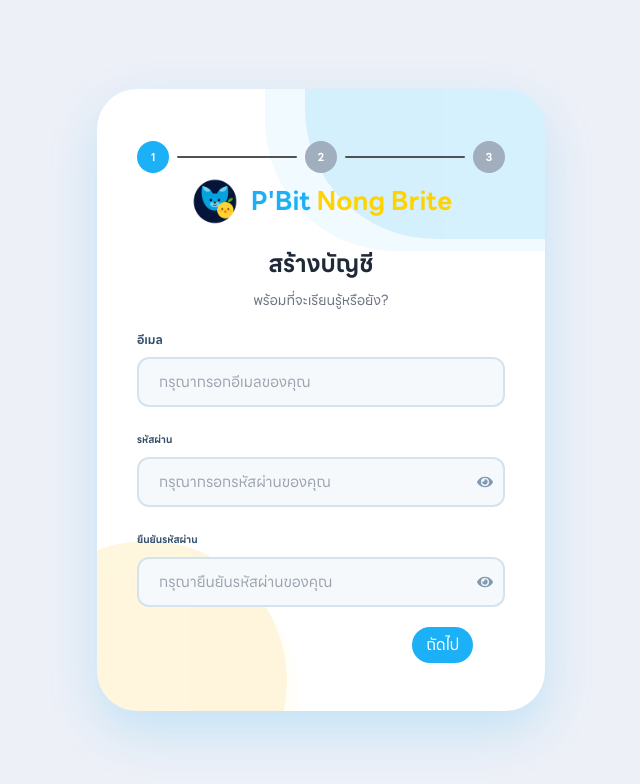
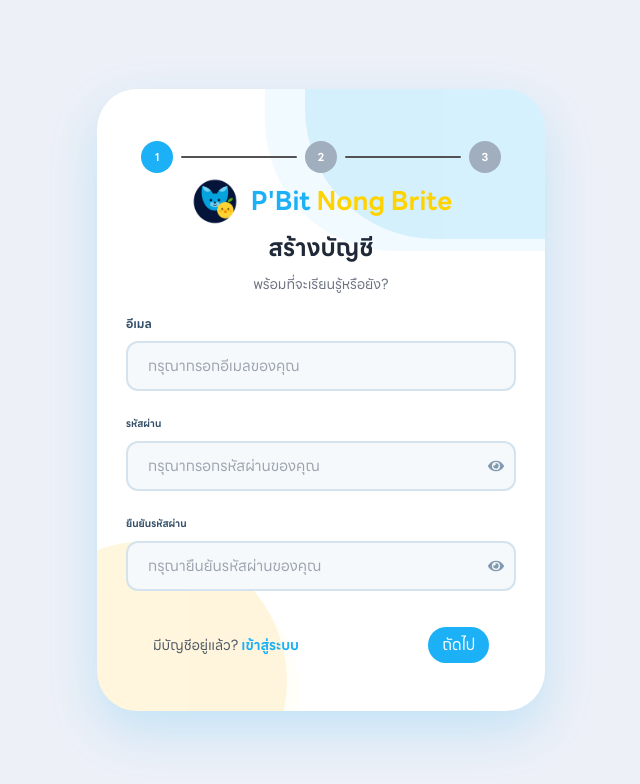
Before and after one commit to ThanakhonOonklan/pbit-nongbrite-project-Frontend_2, a Next.js app: page /register in a window 1280 px wide. Shown: the top 784 px of the page, without its empty margins (319-959 px from the left). Built offline with nearby package versions, Linux system fonts and the light colour scheme.

Commit message:
update_login_reg

```diff
--- a/src/app/register/page.tsx
+++ b/src/app/register/page.tsx
@@ -3,7 +3,11 @@
 import { RegisterForm } from "@/components/auth/RegisterForm";
 
 export default function RegisterPage() {
-  const handleRegister = (_email: string, _password: string, _confirmPassword: string) => {
+  const handleRegister = (
+    _email: string,
+    _password: string,
+    _confirmPassword: string
+  ) => {
     // TODO: Add your register logic here
   };
 
--- a/src/components/auth/ForgetPasswordForm.tsx
+++ b/src/components/auth/ForgetPasswordForm.tsx
@@ -5,6 +5,7 @@ import { Image } from "@/components/common/Image";
 import { InputField } from "@/components/common/InputField";
 import { PasswordField } from "@/components/common/PasswordField";
 import { OTPInput } from "@/components/common/OTPInput";
+import { LoadingOverlay } from "@/components/common/LoadingOverlay";
 import Stepper, { Step } from "@/components/common/Stepper";
 import { useRouter } from "next/navigation";
 
@@ -14,6 +15,7 @@ export interface ForgetPasswordFormProps {
 
 const ForgetPasswordForm: React.FC<ForgetPasswordFormProps> = ({ onSubmit }) => {
   const router = useRouter();
+  const [isLoading, setIsLoading] = React.useState(false);
 
   // Step 1: Email
   const [email, setEmail] = React.useState("");
@@ -38,12 +40,16 @@ const ForgetPasswordForm: React.FC<ForgetPasswordFormProps> = ({ onSubmit }) =>
   }, [countdown]);
 
   const handleFinalStepCompleted = () => {
+    if (isLoading) return;
+    setIsLoading(true);
     const otpString = otp.join("");
+    setTimeout(() => {
       if (onSubmit) {
         onSubmit(email, otpString, password, confirmPassword);
       }
       // Navigate to login page after completion
       router.push("/login");
+    }, 1000);
   };
 
   const handleOTPChange = (value: string[]) => {
@@ -70,7 +76,7 @@ const ForgetPasswordForm: React.FC<ForgetPasswordFormProps> = ({ onSubmit }) =>
   const renderStep1 = () => (
     <>
       {/* Title */}
-      <h1 className="text-[24px] sm:text-[26px] md:text-[28px] font-bold text-gray-800 leading-tight mb-1 text-center">
+      <h1 className="text-[24px] sm:text-[26px] md:text-[28px] font-bold text-gray-800 leading-tight mb-1 text-center mt-3">
         ลืมรหัสผ่าน?
       </h1>
 
@@ -80,7 +86,8 @@ const ForgetPasswordForm: React.FC<ForgetPasswordFormProps> = ({ onSubmit }) =>
       </p>
 
       {/* Input Field */}
-      <div className="flex flex-col gap-4 md:gap-5 w-full">
+      <div className="flex flex-col gap-4 md:gap-5 w-full items-center mb-1 ">
+        <div className="w-[390px] max-w-[460px]">
           <InputField
             label="อีเมล"
             type="email"
@@ -91,19 +98,20 @@ const ForgetPasswordForm: React.FC<ForgetPasswordFormProps> = ({ onSubmit }) =>
             required
           />
         </div>
+      </div>
     </>
   );
 
   // Step 2: OTP Verification
   const renderStep2 = () => (
-    <>
+    <div className="flex flex-col w-full gap-4 md:gap-5 ">
       {/* Title */}
-      <h1 className="text-[24px] sm:text-[26px] md:text-[28px] font-bold text-gray-800 leading-tight mb-1 text-center">
+      <h1 className="text-[24px] sm:text-[26px] md:text-[28px] font-bold text-gray-800 leading-tight text-center mt-3">
         ตรวจสอบอีเมลของคุณ
       </h1>
 
       {/* Description */}
-      <p className="text-[13px] md:text-[14px] text-gray-500 mb-4 md:mb-5 text-center">
+      <p className="text-[13px] md:text-[14px] text-gray-500 text-center">
         เราได้ส่งลิงก์รีเซ็ตไปที่ Email ของคุณเรียบร้อย<br />
         โปรดป้อนรหัส 6 หลักที่ระบุไว้ในอีเมล
       </p>
@@ -138,14 +146,14 @@ const ForgetPasswordForm: React.FC<ForgetPasswordFormProps> = ({ onSubmit }) =>
           )}
         </p>
       </div>
-    </>
+    </div>
   );
 
   // Step 3: Reset Password
   const renderStep3 = () => (
     <>
       {/* Title */}
-      <h1 className="text-[24px] sm:text-[26px] md:text-[28px] font-bold text-gray-800 leading-tight mb-1 text-center">
+      <h1 className="text-[24px] sm:text-[26px] md:text-[28px] font-bold text-gray-800 leading-tight mb-1 text-center mt-3">
         ตั้งรหัสผ่านใหม่
       </h1>
 
@@ -155,7 +163,8 @@ const ForgetPasswordForm: React.FC<ForgetPasswordFormProps> = ({ onSubmit }) =>
       </p>
 
       {/* Password Fields */}
-      <div className="flex flex-col gap-4 md:gap-5 w-full">
+      <div className="flex flex-col gap-4 md:gap-5 w-full items-center">
+        <div className="w-[390px] max-w-[460px] flex flex-col gap-4 md:gap-5 ">
           <PasswordField
             label="รหัสผ่าน"
             placeholder="กรุณากรอกรหัสผ่านของคุณ"
@@ -169,10 +178,11 @@ const ForgetPasswordForm: React.FC<ForgetPasswordFormProps> = ({ onSubmit }) =>
             label="ยืนยันรหัสผ่าน"
             placeholder="กรุณายืนยันรหัสผ่านของคุณ"
             value={confirmPassword}
-          className="h-[48px] md:h-[50px] bg-[#f5f9fb] border-2 border-[#d4e3ed] rounded-[12px] px-4 md:px-5 text-[14px] md:text-[15px] text-gray-800 placeholder:text-gray-400 hover:border-[#93c5fd] hover:bg-[#f0f9ff] focus:border-[#1cb0f6] focus:ring-2 focus:ring-[rgba(28,176,246,0.2)] transition-all"
+            className="h-[48px] md:h-[50px] bg-[#f5f9fb] border-2 border-[#d4e3ed] rounded-[12px] px-4 md:px-5 text-[14px] md:text-[15px] text-gray-800 placeholder:text-gray-400 hover:border-[#93c5fd] hover:bg-[#f0f9ff] focus:border-[#1cb0f6] focus:ring-2 focus:ring-[rgba(28,176,246,0.2)] transition-all mb-1"
             onChange={(e) => setConfirmPassword(e.target.value)}
             required
           />
+        </div>
       </div>
     </>
   );
@@ -208,7 +218,8 @@ const ForgetPasswordForm: React.FC<ForgetPasswordFormProps> = ({ onSubmit }) =>
   );
 
   return (
-    <div className="w-full">
+    <div className="w-full ">
+      <LoadingOverlay isLoading={isLoading} message="กำลังดำเนินการ..." />
       <Stepper
         initialStep={1}
         onStepChange={(step) => {
@@ -223,6 +234,8 @@ const ForgetPasswordForm: React.FC<ForgetPasswordFormProps> = ({ onSubmit }) =>
         stepContainerClassName="px-0"
         footerClassName="px-0"
         disableStepIndicators={true}
+        backButtonProps={{ disabled: isLoading }}
+        nextButtonProps={{ disabled: isLoading }}
       >
         {/* Step 1: Enter Email */}
         <Step>
--- a/src/components/auth/RegisterForm.tsx
+++ b/src/components/auth/RegisterForm.tsx
@@ -2,10 +2,12 @@
 
 import * as React from "react";
 import { useRouter } from "next/navigation";
+import Link from "next/link";
 import { Image } from "@/components/common/Image";
 import { InputField } from "@/components/common/InputField";
 import { PasswordField } from "@/components/common/PasswordField";
 import { SocialButton } from "@/components/common/SocialButton";
+import { LoadingOverlay } from "@/components/common/LoadingOverlay";
 import Stepper, { Step } from "@/components/common/Stepper";
 
 export interface RegisterFormProps {
@@ -14,6 +16,7 @@ export interface RegisterFormProps {
 
 const RegisterForm: React.FC<RegisterFormProps> = ({ onSubmit }) => {
   const router = useRouter();
+  const [isLoading, setIsLoading] = React.useState(false);
 
   // Step 1 states
   const [email, setEmail] = React.useState("");
@@ -34,15 +37,20 @@ const RegisterForm: React.FC<RegisterFormProps> = ({ onSubmit }) => {
   };
 
   const handleFinalStepCompleted = () => {
+    if (isLoading) return;
+    setIsLoading(true);
+
+    setTimeout(() => {
       if (onSubmit) {
         onSubmit(email, password, confirmPassword);
       }
-    // Navigate to login page after completion
       router.push("/login");
+    }, 1000);
   };
 
   return (
     <div className="w-full">
+      <LoadingOverlay isLoading={isLoading} message="กำลังดำเนินการ..." />
       <Stepper
         initialStep={1}
         onStepChange={(step) => {
@@ -51,14 +59,29 @@ const RegisterForm: React.FC<RegisterFormProps> = ({ onSubmit }) => {
         onFinalStepCompleted={handleFinalStepCompleted}
         backButtonText="ย้อนกลับ"
         nextButtonText="ถัดไป"
-        stepContainerClassName="px-0"
+        completeButtonText="ไปเรียนกันเลย!"
+        stepContainerClassName="px-5"
+
         footerClassName="px-0"
-        disableStepIndicators={true}
+        footerLeftContent={
+          <p className="text-[13px] md:text-[14px] text-gray-600">
+            มีบัญชีอยู่แล้ว?{" "}
+            <Link
+              href="/login"
+              className="text-[#1cb0f6] font-semibold hover:text-[#17a3e3] transition-colors"
+            >
+              เข้าสู่ระบบ
+            </Link>
+          </p>
+        }
+        disableStepIndicators={false}
+        backButtonProps={{ disabled: isLoading }}
+        nextButtonProps={{ disabled: isLoading }}
       >
         {/* Step 1: Create Account */}
         <Step>
           {/* Logo / Brand */}
-          <div className="flex items-center justify-center gap-3 mb-4 md:mb-5 text-center">
+          <div className="flex items-center justify-center gap-3 mb-4 md:mb-1 text-center">
             <div className="relative w-[40px] h-[40px] md:w-[49px] md:h-[49px]">
               <Image
                 src="/icons/logo.png"
@@ -86,7 +109,8 @@ const RegisterForm: React.FC<RegisterFormProps> = ({ onSubmit }) => {
           </p>
 
           {/* Input Fields */}
-          <div className="relative z-10 flex flex-col gap-5 md:gap-6 w-full min-h-[280px]">
+          <div className="relative z-10 flex flex-col gap-5 md:gap-6 w-full min-h-[280px] items-center mb-4">
+            <div className="w-[390px] max-w-[460px] flex flex-col gap-5 md:gap-6">
               <InputField
                 label="อีเมล"
                 type="email"
@@ -115,6 +139,7 @@ const RegisterForm: React.FC<RegisterFormProps> = ({ onSubmit }) => {
                 required
               />
             </div>
+          </div>
         </Step>
 
         {/* Step 2: Fill Information */}
@@ -126,7 +151,8 @@ const RegisterForm: React.FC<RegisterFormProps> = ({ onSubmit }) => {
           </p>
 
           {/* Form Fields */}
-          <div className="relative z-10 flex flex-col gap-5 md:gap-6 w-full min-h-[280px]">
+          <div className="relative z-10 flex flex-col gap-5 md:gap-6 w-full min-h-[280px] items-center mb-4">
+            <div className="w-[390px] max-w-[460px] flex flex-col gap-5 md:gap-6">
               <InputField
                 label="ชื่อที่แสดง"
                 type="text"
@@ -196,12 +222,13 @@ const RegisterForm: React.FC<RegisterFormProps> = ({ onSubmit }) => {
                 </div>
               </div>
             </div>
+          </div>
         </Step>
 
         {/* Step 3: Complete */}
         <Step>
           {/* Image Section */}
-          <div className="flex flex-col items-center gap-4 w-full">
+          <div className="flex flex-col items-center gap-4 w-full ">
             <Image
               src="/images/finish.png"
               alt="Finish"
--- a/src/components/common/Input.tsx
+++ b/src/components/common/Input.tsx
@@ -9,7 +9,7 @@ const Input = React.forwardRef<HTMLInputElement, InputProps>(
       <input
         type={type}
         className={cn(
-          "flex w-full h-[34px] rounded-[8px] bg-[#B5D7E1] px-[8px] py-[8px] text-[12px] leading-[18px] text-foreground placeholder:text-[#829AB1] border-0 focus:outline-none focus:ring-2 focus:ring-[#1cb0f6] disabled:cursor-not-allowed disabled:opacity-50 transition-all duration-300 ease-in-out hover:bg-[#A9CDDA] hover:ring-1 hover:ring-[#1cb0f6]",
+          "flex w-full h-[34px] rounded-[8px] bg-[#F0F4F8] px-[8px] py-[8px] text-[12px] leading-[18px] text-foreground placeholder:text-[#829AB1] border-0 focus:outline-none focus:ring-2 focus:ring-[#1cb0f6] disabled:cursor-not-allowed disabled:opacity-50 transition-all duration-300 ease-in-out hover:bg-[#E8F4FB] hover:ring-1 hover:ring-[#1cb0f6]",
           className
         )}
         ref={ref}
--- a/src/components/common/Stepper.tsx
+++ b/src/components/common/Stepper.tsx
@@ -23,6 +23,8 @@ export interface StepperProps extends HTMLAttributes<HTMLDivElement> {
   nextButtonProps?: React.ButtonHTMLAttributes<HTMLButtonElement>;
   backButtonText?: string;
   nextButtonText?: string;
+  completeButtonText?: string;
+  footerLeftContent?: ReactNode;
   disableStepIndicators?: boolean;
   renderStepIndicator?: (props: {
     step: number;
@@ -44,6 +46,8 @@ function Stepper({
   nextButtonProps = {},
   backButtonText = "Back",
   nextButtonText = "Continue",
+  completeButtonText = "Complete",
+  footerLeftContent,
   disableStepIndicators = false,
   renderStepIndicator,
   ...rest
@@ -84,21 +88,21 @@ function Stepper({
   };
 
   return (
-    <div className="relative w-full" {...rest}>
+    <div className="relative w-full " {...rest}>
       <div
-        className={`relative bg-white rounded-[32px] md:rounded-[40px] px-6 py-8 sm:px-8 sm:py-10 md:px-10 md:py-12 shadow-[0_20px_50px_rgba(28,176,246,0.2)] overflow-hidden ${stepCircleContainerClassName}`}
+        className={`relative bg-white rounded-[32px] md:rounded-[40px] px-4 py-8 sm:px-5 sm:py-10 md:px-6 md:py-12 shadow-[0_20px_50px_rgba(28,176,246,0.2)] overflow-hidden ${stepCircleContainerClassName}`}
       >
         {/* Decorative shapes - matching landing page colors */}
-        <div className="pointer-events-none absolute -top-[70px] -right-[80px] w-[280px] h-[200px] md:w-[320px] md:h-[220px] bg-[#38bdf8] rounded-bl-[130px] opacity-20">
+        <div className="pointer-events-none absolute -top-[70px] -right-[80px] w-[280px] h-[200px] md:w-[320px] md:h-[220px] bg-[#38bdf8] rounded-bl-[130px] opacity-20 ">
           <div className="absolute top-8 -left-10 w-[280px] h-[180px] md:w-[320px] md:h-[200px] bg-[#1cb0f6] rounded-bl-[130px] opacity-30" />
         </div>
         <div className="pointer-events-none absolute -bottom-[110px] -left-[90px] w-[240px] h-[240px] md:w-[280px] md:h-[280px] bg-[#fbbf24] rounded-full opacity-15">
           <div className="absolute top-6 left-8 w-[220px] h-[220px] md:w-[260px] md:h-[260px] bg-[#ffd300] rounded-full opacity-20" />
         </div>
 
-        <div className="relative z-10">
+        <div className="relative z-10 ">
           <div
-            className={`${stepContainerClassName} flex w-full items-center p-1 mt-0`}
+            className={`${stepContainerClassName} flex w-full items-center p-1 mt-0 `}
           >
             {stepsArray.map((_, index) => {
               const stepNumber = index + 1;
@@ -137,19 +141,19 @@ function Stepper({
             isCompleted={isCompleted}
             currentStep={currentStep}
             direction={direction}
-            className={`space-y-2 ${contentClassName}`}
+            className={`px-4 sm:px-6 md:px-8 py-4 md:py-6 ${contentClassName}`}
           >
             {stepsArray[currentStep - 1]}
           </StepContentWrapper>
 
           {!isCompleted && (
-            <div className={`px-8  ${footerClassName}`}>
+            <div className={`px-4 sm:px-6 md:px-8  ${footerClassName}`}>
               <div
                 className={`mt-4 flex ${
-                  currentStep !== 1 ? "justify-between" : "justify-end"
-                }`}
+                  currentStep !== 1 ? "justify-between" : "justify-between"
+                } items-center`}
               >
-                {currentStep !== 1 && (
+                {currentStep !== 1 ? (
                   <button
                     onClick={handleBack}
                     className={`duration-350 rounded px-2 py-1 transition ${
@@ -161,13 +165,15 @@ function Stepper({
                   >
                     {backButtonText}
                   </button>
+                ) : (
+                  <div>{footerLeftContent || <div />}</div>
                 )}
                 <button
                   onClick={isLastStep ? handleComplete : handleNext}
                   className="duration-350 flex items-center justify-center rounded-full bg-[#1cb0f6] py-1.5 px-3.5 font-medium tracking-tight text-white transition hover:bg-[#17a3e3] active:bg-[#1280B5]"
                   {...nextButtonProps}
                 >
-                  {isLastStep ? "Complete" : nextButtonText}
+                  {isLastStep ? completeButtonText : nextButtonText}
                 </button>
               </div>
             </div>
@@ -304,7 +310,9 @@ function StepIndicator({
   return (
     <motion.div
       onClick={handleClick}
-      className={`relative outline-none focus:outline-none ${disableStepIndicators ? 'cursor-default' : 'cursor-pointer'}`}
+      className={`relative outline-none focus:outline-none ${
+        disableStepIndicators ? "cursor-default" : "cursor-pointer"
+      }`}
       animate={status}
       initial={false}
     >
@@ -340,7 +348,7 @@ function StepConnector({ isComplete }: StepConnectorProps) {
   };
 
   return (
-    <div className="relative mx-2 h-0.5 flex-1 overflow-hidden rounded bg-neutral-600">
+    <div className="relative mx-2 h-0.5 flex-1 overflow-hidden rounded bg-neutral-600 ">
       <motion.div
         className="absolute left-0 top-0 h-full"
         variants={lineVariants}
```
Also changed, not shown: src/components/auth/LoginForm.tsx (+6 -6 lines). Lines whose indentation alone changed are shown as unchanged.
